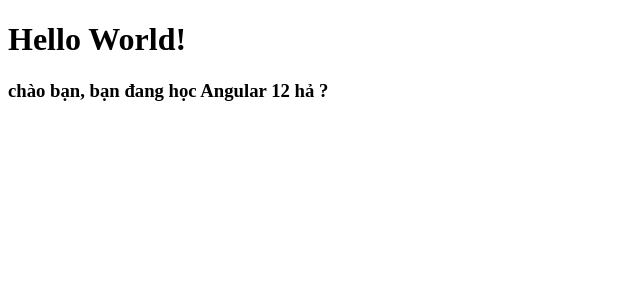
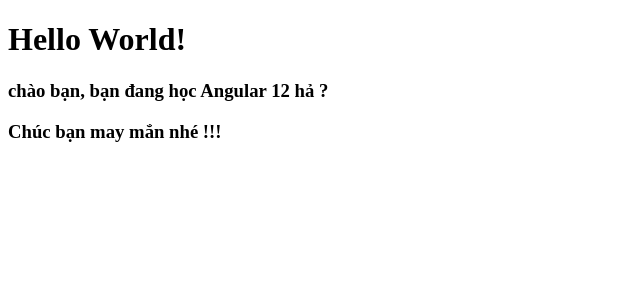
Before and after one commit to giagiang/Angular12, an Angular app: page / in a window 1280 px wide. Shown: the top 300 px of the page, without its empty margins (0-640 px from the left). Built offline with nearby package versions, Linux system fonts and the light colour scheme.

Commit message:
Hello World

```diff
--- a/src/app/app.component.html
+++ b/src/app/app.component.html
@@ -1,2 +1,3 @@
 <h1>Hello World!</h1>
 <h3>chào bạn, bạn đang học Angular 12 hả ?</h3>
+<h3>Chúc bạn may mắn nhé !!!</h3>
```
